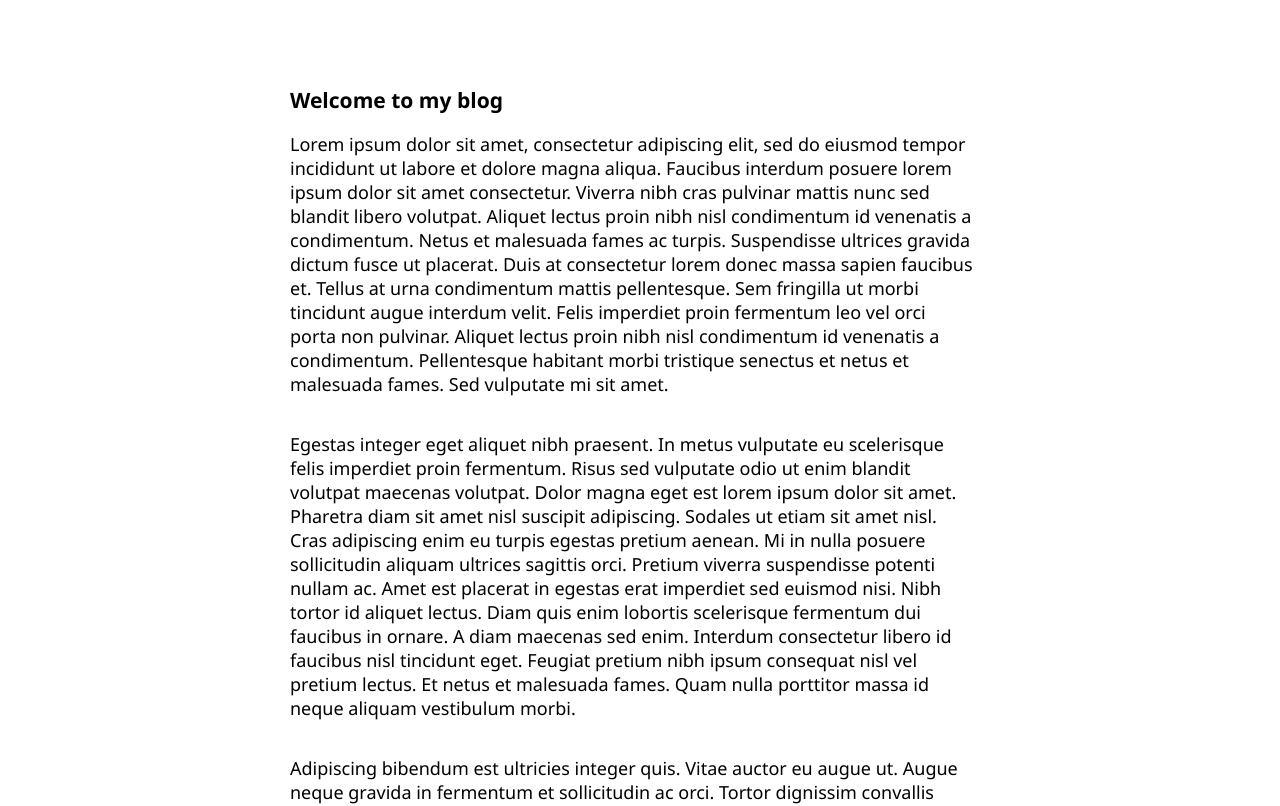
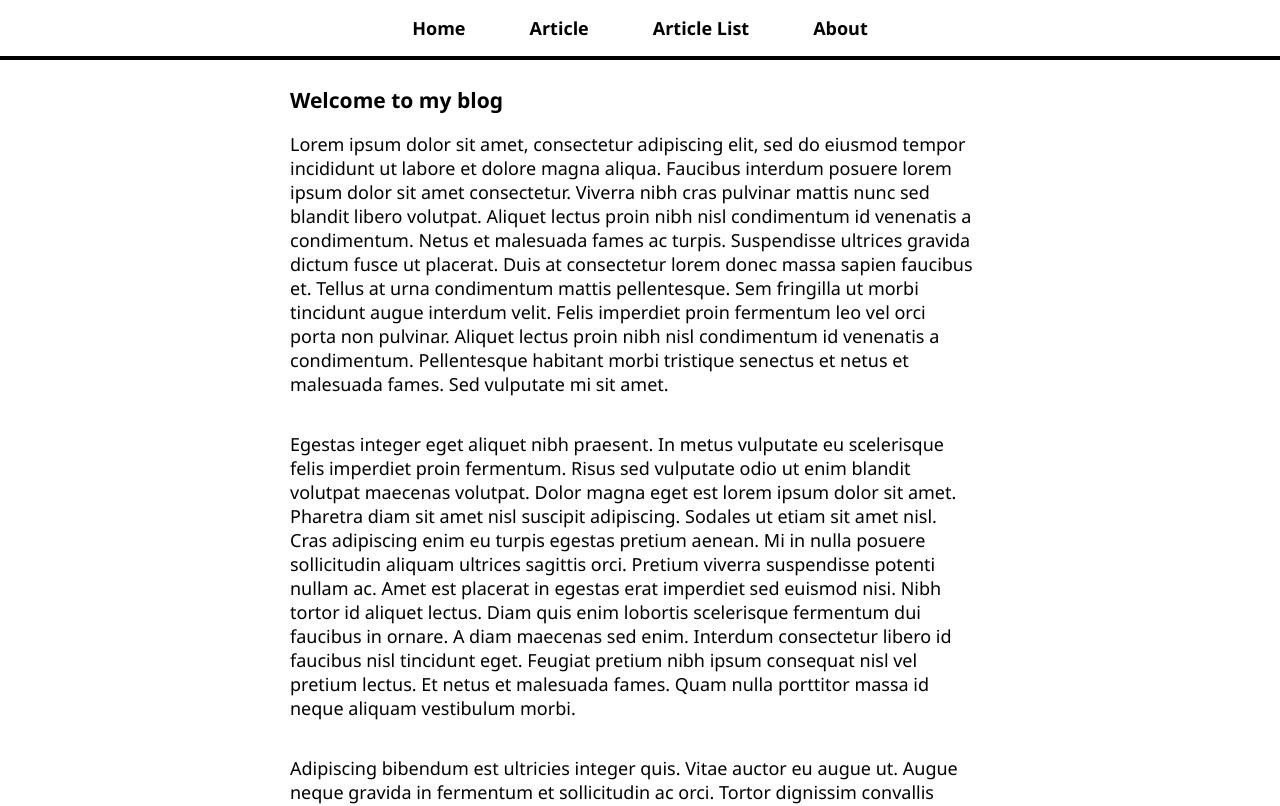
Before and after one commit to timeonator/react-fullstack-blog-frontend, a React (Create React App) app: page / in a window 1280 px wide. Shown: the top 806 px of the page. Built offline with nearby package versions, Linux system fonts and the light colour scheme.

Commit message:
added nav to App

```diff
--- a/src/App.js
+++ b/src/App.js
@@ -3,6 +3,7 @@ import {
     BrowserRouter as Router,
     Route
 } from 'react-router-dom';
+import NavBar from './navbar';
 import AboutPage from './pages/about-page';
 import ArticlePage from './pages/article-page';
 import ArticleList from './pages/article-list';
@@ -11,14 +12,15 @@ import HomePage from './pages/home-page'
 function App() {
   return (
     <Router>
+
     <div className="App">
-        <div id="page-body">
+        <NavBar />
+            <div id="page-body">
             <Route path="/" component={HomePage} exact />
             <Route path="/article" component={ArticlePage} />
             <Route path="/articlelist" component={ArticleList} />
             <Route path="/about" component={AboutPage} />
         </div>
-
     </div>
     </Router>
 
--- /dev/null
+++ b/src/navbar.js
@@ -0,0 +1,15 @@
+import React from 'react';
+import { Link } from 'react-router-dom';
+
+const NavBar = () => {
+    return(
+    <nav><ul>
+        <li><Link to="/">Home</Link></li>
+        <li><Link to="/article">Article</Link></li>
+        <li><Link to="/articlelist">Article List</Link></li>
+        <li><Link to="/about">About</Link></li>
+    </ul></nav>);
+
+
+}
+export default NavBar;
```
Also changed, not shown: 1 other file (tests, documents, lock files or other folders).
